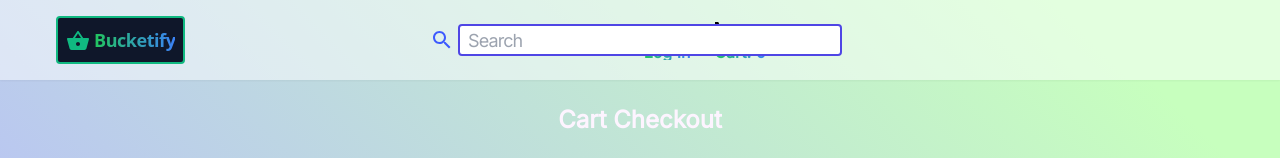
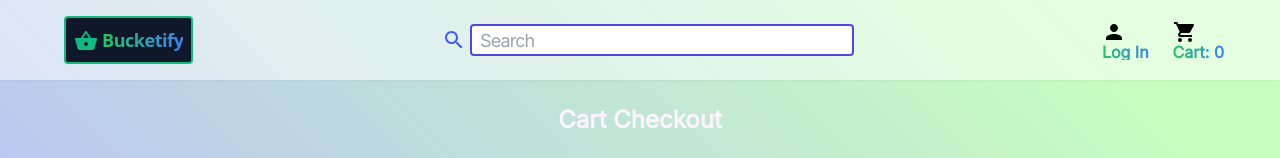
Before and after one commit to DarkStark9000/bucketify, a React (Create React App) app: page /cart in a window 1280 px wide. Shown: the top 158 px of the page. Built offline with nearby package versions, Linux system fonts and the light colour scheme; no server answers; what tailwind-filter-utilities would draw is missing.

Commit message:
handled string option values and navbar margin

```diff
--- a/src/components/NavCartinfo.jsx
+++ b/src/components/NavCartinfo.jsx
@@ -8,7 +8,7 @@ function NavCartinfo() {
   return (
     <div className="flex flex-col">
       <ShoppingCartIcon />
-      <span className="leading-4	font-bold bg-clip-text text-transparent bg-gradient-to-r from-green-500 to-blue-500">
+      <span className="leading-4 font-bold bg-clip-text text-transparent bg-gradient-to-r from-green-500 to-blue-500">
         Cart: {totalProducts}
       </span>
     </div>
--- a/src/components/Navbar.jsx
+++ b/src/components/Navbar.jsx
@@ -12,12 +12,12 @@ function Navbar() {
 
   return (
     <div className="sticky top-0 z-50 shadow-sm bg-white bg-opacity-50 bg-blur-lg">
-      <div className="flex justify-center items-center p-2 md:p-4 ml-2 mr-0 md:mr-2 lg:mr-4">
+      <div className="flex justify-center items-center p-2 md:p-4 ml-2 lg:ml-4">
         <NavLink to="/">
           <HomeLogo />
         </NavLink>
         <SearchBar />
-        <div className="m-auto flex justify-center items-center gap-x-2 md:gap-x-4 lg:gap-x-6">
+        <div className="mx-auto mr-4 flex justify-center items-center gap-x-2 md:gap-x-4 lg:gap-x-6">
           <NavUserInfo />
           <NavLink to="/cart">
             <NavCartinfo />
--- a/src/components/ProductCard.jsx
+++ b/src/components/ProductCard.jsx
@@ -18,7 +18,7 @@ function ProductCard(props) {
   };
 
   const handleQuantityChange = (event) => {
-    setQuantity(event.target.value);
+    setQuantity(Number(event.target.value));
   };
 
   return (
@@ -41,7 +41,6 @@ function ProductCard(props) {
           <option value="4">4</option>
         </select>
         <motion.button
-          variant="contained"
           whileHover={{ scale: 1.05 }}
           whileTap={{ scale: 0.85 }}
           onClick={() => dispatch(addToCart({ ...productInfo, quantity }))}
--- a/src/components/SearchBar.jsx
+++ b/src/components/SearchBar.jsx
@@ -5,7 +5,7 @@ import { indigo } from "@mui/material/colors";
 function SearchBar() {
   const accent = indigo.A400;
   return (
-    <div className="hidden md:block absolute mx-auto">
+    <div className="hidden md:inline-block absolute mx-auto">
       <div className="flex flex-row gap-1 justify-center items-center	">
         <SearchIcon style={{ color: accent }} />
         <input
```
